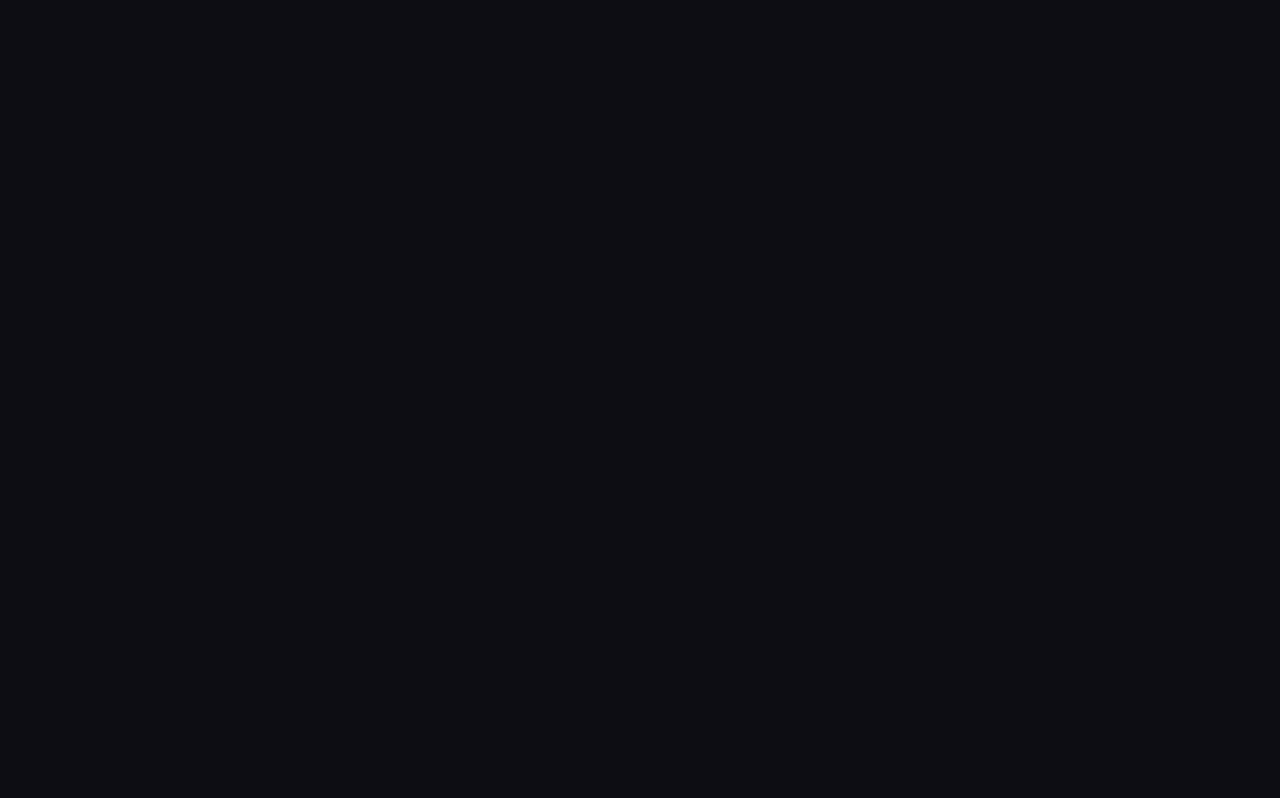
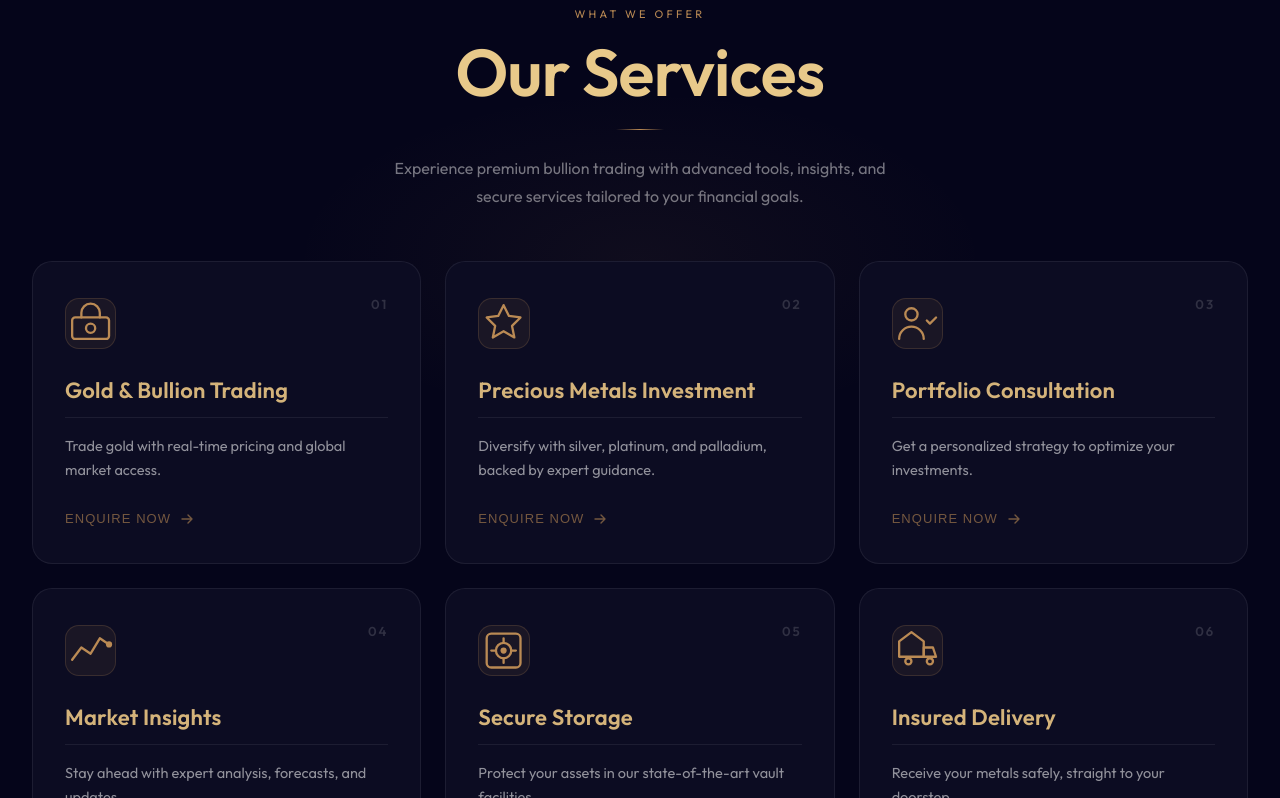
Before and after one commit to AurifyAE/TrueValue-Website, a React (Vite) app: page / in a window 1280 px wide. Shown: the part 2434-3232 px from the top of the page. Built offline with nearby package versions, Linux system fonts and the light colour scheme.

Commit message:
CI CD COMPLETED

```diff
--- a/src/index.css
+++ b/src/index.css
@@ -21,7 +21,6 @@
   margin: 0;
   padding: 0;
   line-height: 1;
-  opacity: 0.3;
 }
 
 body {
```
